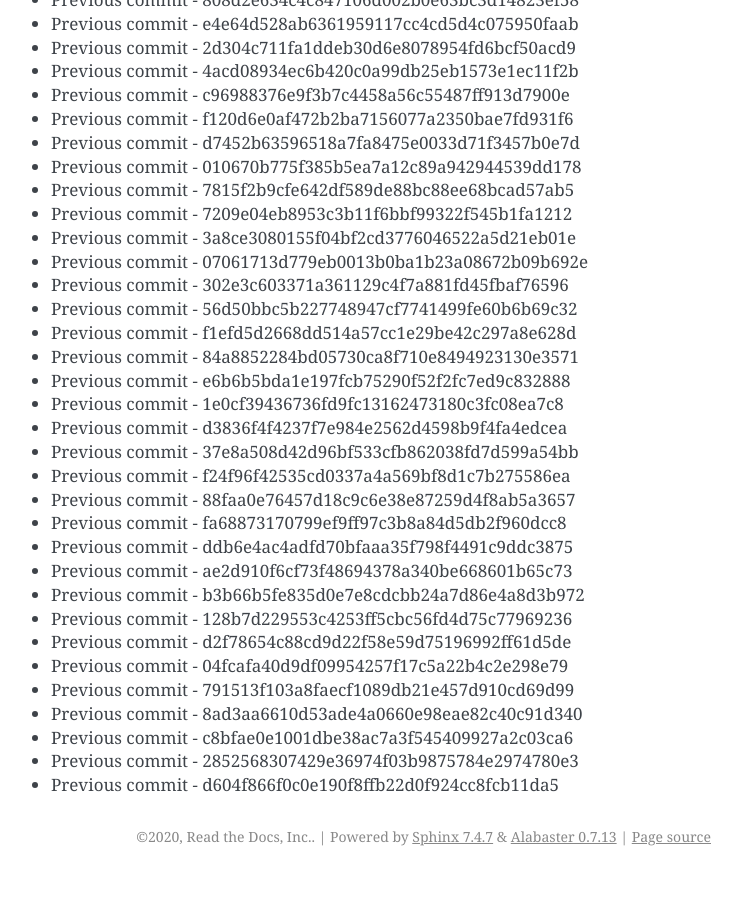
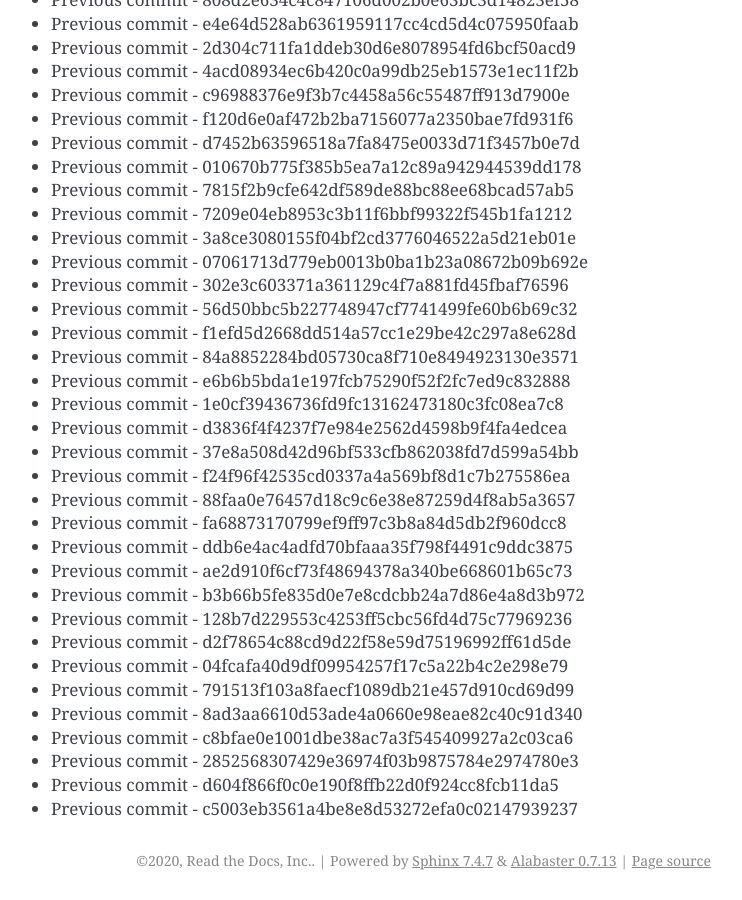
Before and after one commit to readthedocs/rtd-git-stresstest, a Sphinx documentation site: the page built from docs/updates.rst, in a window 1280 px wide and 900 px high, scrolled down 38802 px. Shown: the whole window, without its empty margins (399-1141 px from the left). Built offline with Sphinx 7.4.7, drawn with Linux system fonts in a browser that asks for light colours; before the commit the page ends 39678 px from its top, so only the background shows below that.

Commit message:
Generating commit from previous: c5003eb3561a4be8e8d53272efa0c02147939237

```diff
--- a/docs/updates.rst
+++ b/docs/updates.rst
@@ -1662,3 +1662,4 @@ It can be tested for any performance characteristics.
 * Previous commit - c8bfae0e1001dbe38ac7a3f545409927a2c03ca6
 * Previous commit - 2852568307429e36974f03b9875784e2974780e3
 * Previous commit - d604f866f0c0e190f8ffb22d0f924cc8fcb11da5
+* Previous commit - c5003eb3561a4be8e8d53272efa0c02147939237
```
